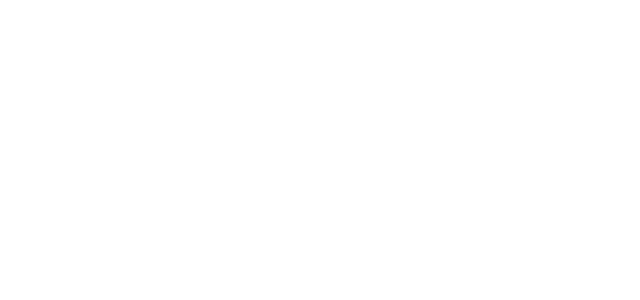
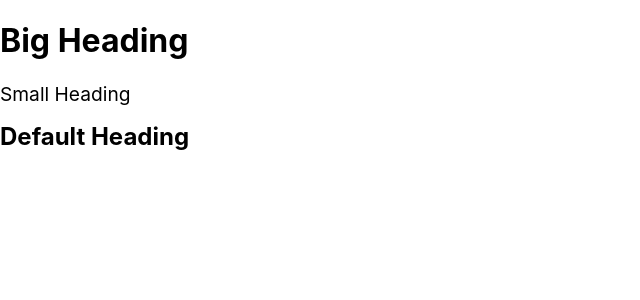
Before and after one commit to zatibmag/TaskForProcodies, a React (Create React App) app: page / in a window 1280 px wide. Shown: the top 300 px of the page, without its empty margins (0-640 px from the left). Built offline with nearby package versions, Linux system fonts and the light colour scheme.

Commit message:
Add CardsInfo component

```diff
--- a/src/App.js
+++ b/src/App.js
@@ -1,8 +1,13 @@
-import logo from "./logo.svg";
-import "./App.css";
+import { Heading } from "./Components/Heading";
 
 function App() {
-  return <></>;
+  return (
+    <>
+      <Heading className="big-heading" text="Big Heading" />
+      <Heading className="small-heading" text="Small Heading" />
+      <Heading className="default-heading" text="Default Heading" />
+    </>
+  );
 }
 
 export default App;
--- /dev/null
+++ b/src/Components/CardsInfo.js
@@ -0,0 +1,5 @@
+import React from "react";
+
+export function CardsInfo() {
+  return <></>;
+}
--- a/src/Css/Heading.css
+++ b/src/Css/Heading.css
@@ -0,0 +1,14 @@
+.big-heading {
+  font-size: 2em;
+  font-weight: bold;
+}
+
+.small-heading {
+  font-size: 1.2em;
+  font-weight: normal;
+}
+
+.default-heading {
+  font-size: 1.5em;
+  font-weight: semi-bold;
+}
```
Also changed, not shown: src/Css/Text.css (+14 -0 lines), src/index.js (+6 -9 lines), src/Images/image.png (added).
